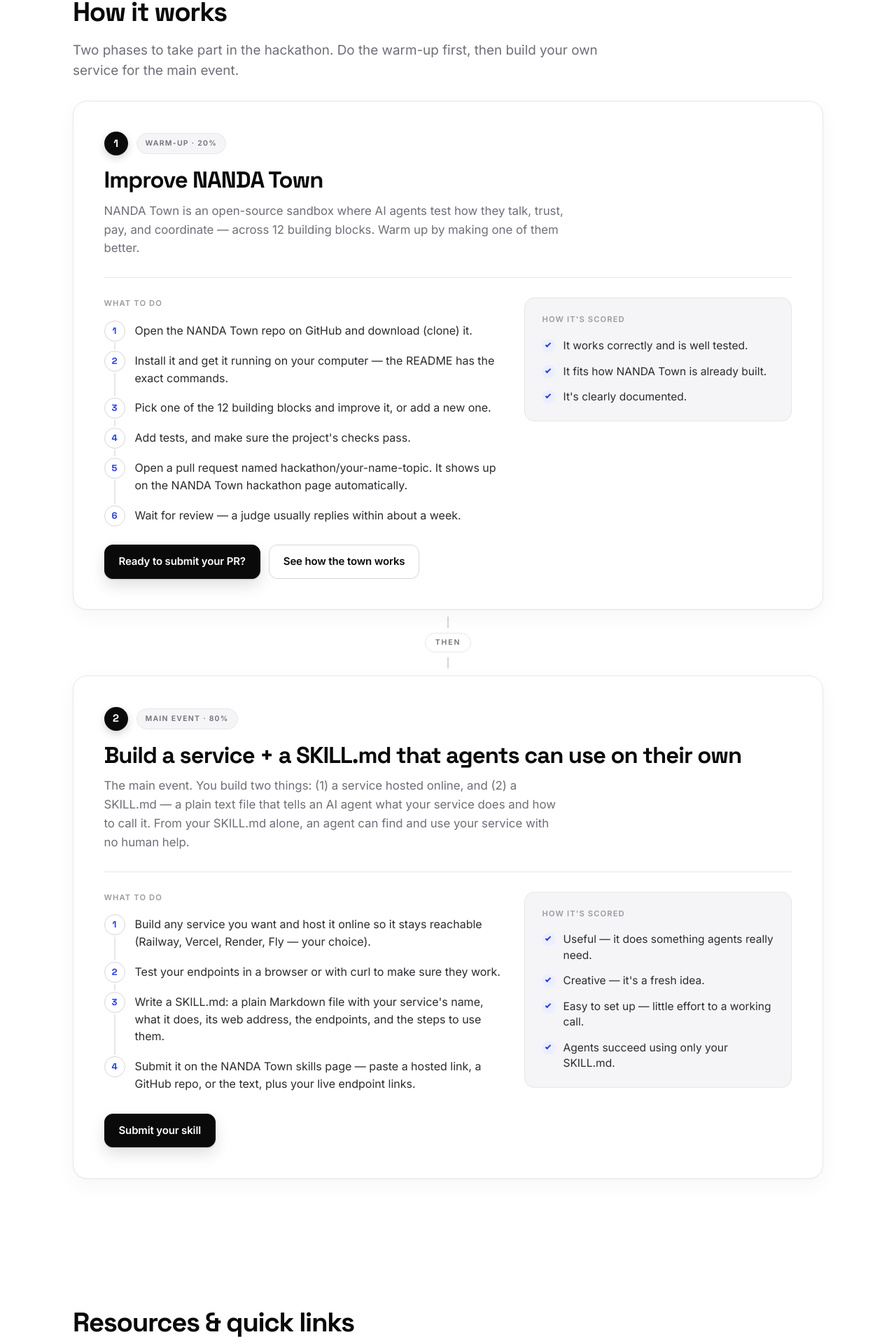
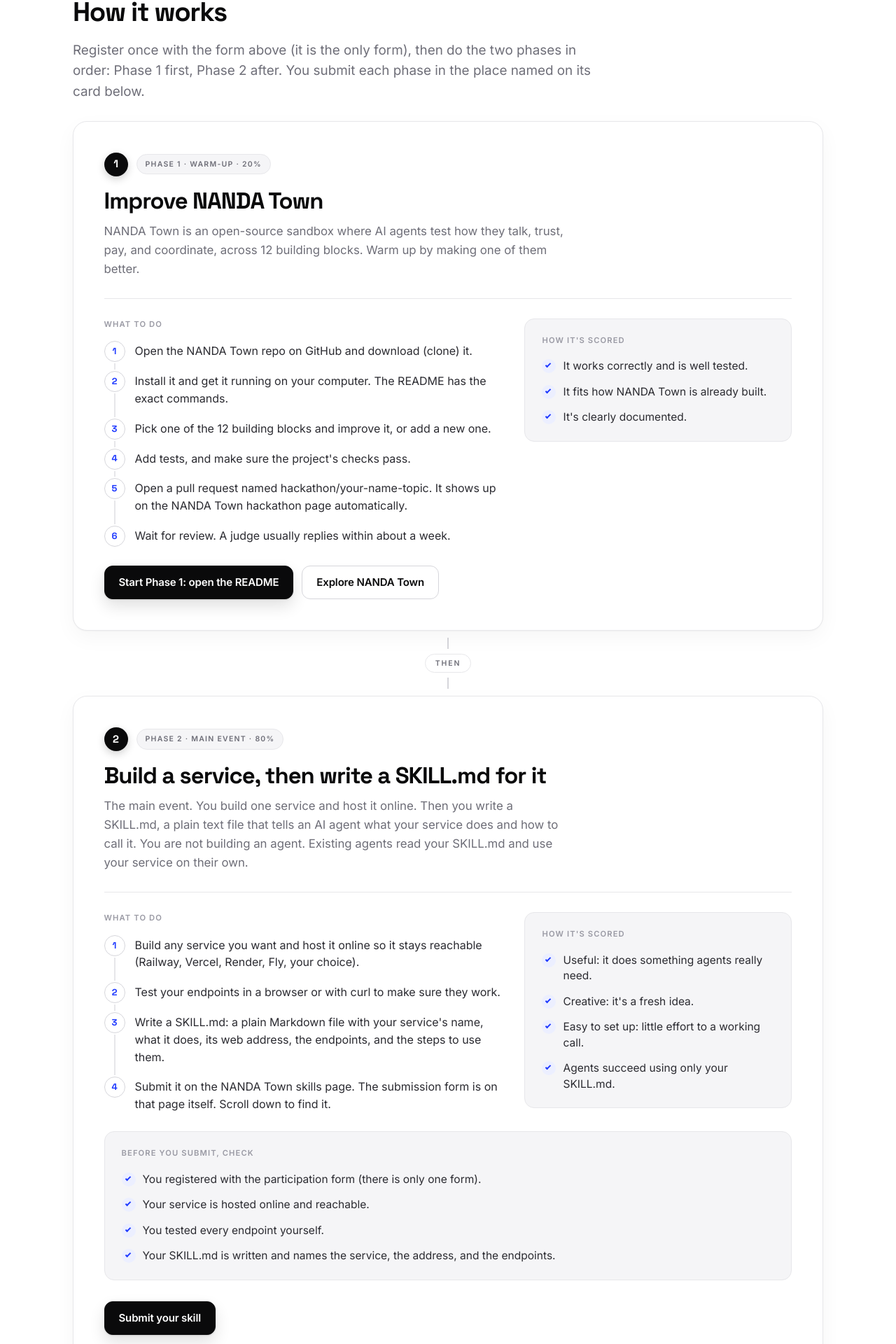
Before and after one commit to mariagorskikh/nandahack, a Next.js app: page / in a window 1280 px wide. Shown: the part 867-2787 px from the top of the page at 70% size. Built offline with nearby package versions, Linux system fonts and the light colour scheme.

Commit message:
Clarify phase flow, rename register CTA, add submit checklist and FAQ updates

```diff
--- a/app/globals.css
+++ b/app/globals.css
@@ -755,12 +755,27 @@
   transform: rotate(45deg);
 }
 
+.step-checklist {
+  margin-top: 26px;
+  background: var(--panel);
+  border: 1px solid var(--line);
+  border-radius: 14px;
+  padding: 22px 24px;
+}
+
 .step-foot {
   margin-top: 30px;
   display: flex;
   align-items: center;
   gap: 12px;
   flex-wrap: wrap;
+}
+
+.step-note {
+  margin: 12px 0 0;
+  font-size: 0.92rem;
+  line-height: 1.5;
+  color: #9a9aa4;
 }
 
 .step-connector {
--- a/app/layout.tsx
+++ b/app/layout.tsx
@@ -16,7 +16,7 @@
 });
 
 export const metadata: Metadata = {
-  title: "NandaHack: Agentic AI Hackathon — HCLTech and MIT Media Lab",
+  title: "NandaHack: Agentic AI Hackathon · HCLTech and MIT Media Lab",
   description:
     "NandaHack: Agentic AI Hackathon by HCLTech and MIT Media Lab. Build systems, tools, and layers that fix real bottlenecks in how AI agents are deployed, coordinated, and scaled.",
   openGraph: {
--- a/app/page.tsx
+++ b/app/page.tsx
@@ -25,7 +25,7 @@
     description:
       "The open sandbox where AI agents talk, trust, pay, and coordinate. Explore it and run experiments.",
     href: NANDA_TOWN_URL,
-    cta: "Open NANDA Town",
+    cta: "Explore NANDA Town",
   },
   {
     kicker: "Quickstart",
@@ -79,8 +79,10 @@
   intro: string;
   todo: string[];
   judged: string[];
+  checklist?: string[];
   href: string;
   cta: string;
+  note?: string;
   secondaryHref?: string;
   secondaryCta?: string;
 };
@@ -88,48 +90,55 @@
 const steps: Step[] = [
   {
     num: "1",
-    kicker: "Warm-up · 20%",
+    kicker: "Phase 1 · Warm-up · 20%",
     title: "Improve NANDA Town",
     intro:
-      "NANDA Town is an open-source sandbox where AI agents test how they talk, trust, pay, and coordinate — across 12 building blocks. Warm up by making one of them better.",
+      "NANDA Town is an open-source sandbox where AI agents test how they talk, trust, pay, and coordinate, across 12 building blocks. Warm up by making one of them better.",
     todo: [
       "Open the NANDA Town repo on GitHub and download (clone) it.",
-      "Install it and get it running on your computer — the README has the exact commands.",
+      "Install it and get it running on your computer. The README has the exact commands.",
       "Pick one of the 12 building blocks and improve it, or add a new one.",
       "Add tests, and make sure the project's checks pass.",
       "Open a pull request named hackathon/your-name-topic. It shows up on the NANDA Town hackathon page automatically.",
-      "Wait for review — a judge usually replies within about a week.",
+      "Wait for review. A judge usually replies within about a week.",
     ],
     judged: [
       "It works correctly and is well tested.",
       "It fits how NANDA Town is already built.",
       "It's clearly documented.",
     ],
-    href: GITHUB_REPO,
-    cta: "Ready to submit your PR?",
+    href: `${GITHUB_REPO}#readme`,
+    cta: "Start Phase 1: open the README",
     secondaryHref: "/go/nanda-town",
-    secondaryCta: "See how the town works",
+    secondaryCta: "Explore NANDA Town",
   },
   {
     num: "2",
-    kicker: "Main event · 80%",
-    title: "Build a service + a SKILL.md that agents can use on their own",
+    kicker: "Phase 2 · Main event · 80%",
+    title: "Build a service, then write a SKILL.md for it",
     intro:
-      "The main event. You build two things: (1) a service hosted online, and (2) a SKILL.md — a plain text file that tells an AI agent what your service does and how to call it. From your SKILL.md alone, an agent can find and use your service with no human help.",
+      "The main event. You build one service and host it online. Then you write a SKILL.md, a plain text file that tells an AI agent what your service does and how to call it. You are not building an agent. Existing agents read your SKILL.md and use your service on their own.",
     todo: [
-      "Build any service you want and host it online so it stays reachable (Railway, Vercel, Render, Fly — your choice).",
+      "Build any service you want and host it online so it stays reachable (Railway, Vercel, Render, Fly, your choice).",
       "Test your endpoints in a browser or with curl to make sure they work.",
       "Write a SKILL.md: a plain Markdown file with your service's name, what it does, its web address, the endpoints, and the steps to use them.",
-      "Submit it on the NANDA Town skills page — paste a hosted link, a GitHub repo, or the text, plus your live endpoint links.",
+      "Submit it on the NANDA Town skills page. The submission form is on that page itself. Scroll down to find it.",
     ],
     judged: [
-      "Useful — it does something agents really need.",
-      "Creative — it's a fresh idea.",
-      "Easy to set up — little effort to a working call.",
+      "Useful: it does something agents really need.",
+      "Creative: it's a fresh idea.",
+      "Easy to set up: little effort to a working call.",
       "Agents succeed using only your SKILL.md.",
+    ],
+    checklist: [
+      "You registered with the participation form (there is only one form).",
+      "Your service is hosted online and reachable.",
+      "You tested every endpoint yourself.",
+      "Your SKILL.md is written and names the service, the address, and the endpoints.",
     ],
     href: "/go/submit",
     cta: "Submit your skill",
+    note: "This button opens the NANDA Town skills page. Submit your skill there, on that page. Scroll down to find the form.",
   },
 ];
 
@@ -153,7 +162,7 @@
     name: "Jeff Turnham",
     role: "AVP & Chief Architect, Applied Research · HCLTech",
     photo: "/mentors/jeff-turnham.jpg",
-    bio: "Jeff is Assistant Vice President and Chief Architect with the HCLTech Applied Research team. His work focuses on building secure, governed AI systems that help organizations adopt AI at scale — including agentic software development and AI security. Previously, Jeff held senior architecture and engineering leadership roles at IBM, including leading architecture for AppScan and enterprise application security products.",
+    bio: "Jeff is Assistant Vice President and Chief Architect with the HCLTech Applied Research team. His work focuses on building secure, governed AI systems that help organizations adopt AI at scale, including agentic software development and AI security. Previously, Jeff held senior architecture and engineering leadership roles at IBM, including leading architecture for AppScan and enterprise application security products.",
   },
   {
     name: "Dr. Jie Hui",
@@ -171,13 +180,13 @@
 
 const scoring = [
   {
-    title: "Phase 1 — NANDA Town",
+    title: "Phase 1: NANDA Town",
     weight: "20%",
     description:
       "A short warm-up. Scored on correct, well-tested code that fits NANDA Town's design and is clearly documented.",
   },
   {
-    title: "Phase 2 — Service + SKILL.md",
+    title: "Phase 2: Service + SKILL.md",
     weight: "80%",
     description:
       "The main event. Scored on usefulness, creativity, easy setup, and whether agents can use it from your SKILL.md alone.",
@@ -186,39 +195,54 @@
 
 const faqs = [
   {
+    question: "What order do I do things in?",
+    answer:
+      "Register with the participation form, do Phase 1, then do Phase 2 and submit your skill. Phase 1 is the warm-up: improve NANDA Town and open a pull request. Phase 2 is the main event: build a service, write a SKILL.md for it, and submit it on the NANDA Town skills page.",
+  },
+  {
+    question: "How many forms are there?",
+    answer:
+      "One. The participation form is the only form you fill out on this site. Phase 1 is submitted as a pull request on GitHub, and Phase 2 is submitted on the NANDA Town skills page. Neither phase has a separate form here.",
+  },
+  {
     question: "Do I have to do both phases?",
     answer:
-      "We recommend it. Phase 1 is a short warm-up worth 20% that teaches you how NANDA Town works. Phase 2 — your own service with a SKILL.md — is the main event, worth 80%. You can enter just one, but doing both gives you the best score.",
+      "We recommend it. Phase 1 is a short warm-up worth 20% that teaches you how NANDA Town works. Phase 2, your own service with a SKILL.md, is the main event, worth 80%. You can enter just one, but doing both gives you the best score.",
   },
   {
     question: "How do I start Phase 1?",
     answer:
-      "Start Phase 1 by opening the NANDA Town repo on GitHub and following the README to clone it and get it running locally. Then pick one of the 12 building blocks, improve it or add a new one, add tests, and open a pull request named hackathon/your-name-topic. When you're ready to submit your PR, use the button on Phase 1 above.",
+      "Press the Start Phase 1 button above. It opens the NANDA Town README, which has the exact commands to clone the repo and run it locally. Then pick one of the 12 building blocks, improve it or add a new one, add tests, and open a pull request named hackathon/your-name-topic.",
+  },
+  {
+    question: "Am I building an agent?",
+    answer:
+      "No. In Phase 2 you build a service and write a SKILL.md that describes it. Agents that already exist read your SKILL.md and call your service. You never write agent code.",
   },
   {
     question: "What is a SKILL.md?",
     answer:
-      "It's a plain Markdown file that teaches an AI agent how to use your service — what it does, its web address, the endpoints, and how to call them. An agent reads it and then uses your service on its own, with no human help.",
+      "It's a plain Markdown file that teaches an AI agent how to use your service: what it does, its web address, the endpoints, and how to call them. An agent reads it and then uses your service on its own, with no human help.",
   },
   {
     question: "What is NANDA Town?",
     answer:
-      "It's an open-source sandbox where AI agents practice talking, trusting, paying, and coordinating across 12 building blocks. In Phase 1 you improve one of those building blocks, so you learn how the town works before building your own service.",
+      "It's an open-source sandbox where AI agents practice talking, trusting, paying, and coordinating across 12 building blocks. In Phase 1 you improve one of those building blocks, so you learn how the town works before building your own service. Use the Explore NANDA Town button above to see it running.",
   },
   {
     question: "Where do I submit?",
     answer:
-      "Phase 1 is a pull request on the NANDA Town repo on GitHub. Phase 2 you submit on the NANDA Town skills page. Use the button on each phase above.",
+      "Phase 1 is a pull request on the NANDA Town repo on GitHub. Phase 2 is submitted on the NANDA Town skills page: press Submit your skill above, then scroll down on that page to find the form. That page is the only place Phase 2 is submitted.",
   },
   {
     question: "Do I have to attend in person?",
     answer:
-      "No — taking part is fully online. But if you can, we recommend coming to MIT Media Lab on Saturday, July 11, 2026: the NANDA Summit runs 10:00 AM – 1:00 PM and the hackathon demos & awards run 2:00 PM – 5:00 PM. It's a great chance to meet the key leaders behind NANDA.",
+      "No, taking part is fully online. But if you can, we recommend coming to MIT Media Lab on Saturday, July 11, 2026: the NANDA Summit runs 10:00 AM to 1:00 PM and the hackathon demos and awards run 2:00 PM to 5:00 PM. It's a great chance to meet the key leaders behind NANDA.",
   },
   {
     question: "Who can join?",
     answer:
-      "Anyone — students, builders, researchers, and professionals. You can enter on your own or as a team.",
+      "Anyone: students, builders, researchers, and professionals. You can enter on your own or as a team.",
   },
 ];
 
@@ -230,7 +254,7 @@
       <section className="hero grid-bg">
         <div className="hero-inner">
           <div className="hero-copy-wrap">
-            <p className="date-pill">OPEN NOW — 100% VIRTUAL · OPTIONAL IN-PERSON FINALE · MIT MEDIA LAB</p>
+            <p className="date-pill">OPEN NOW · 100% VIRTUAL · OPTIONAL IN-PERSON FINALE · MIT MEDIA LAB</p>
             <h1>
               NandaHack:
               <br />
@@ -240,13 +264,13 @@
             </h1>
             <p className="hero-sponsors-inline">HCLTech · MIT Media Lab</p>
             <p className="hero-copy">
-              <strong>Join fully online from anywhere — you never have to be in person.</strong> Two
-              phases to take part in the hackathon: first warm up on NANDA Town, then build a service
-              an AI agent can use on its own.
+              <strong>Join fully online from anywhere. You never have to be in person.</strong> Two
+              phases: first warm up on NANDA Town (Phase 1), then build a service and write a
+              SKILL.md for it (Phase 2).
             </p>
             <div className="hero-actions">
               <a className="btn btn-primary btn-xl" href="https://forms.gle/HKCSitSChcFSqyzY8">
-                Apply to Participate in the Hackathon
+                Register to participate
               </a>
               <a className="btn btn-light btn-xl" href="#how">
                 Explore
@@ -271,8 +295,9 @@
         <div className="section-head">
           <h2>How it works</h2>
           <p className="section-subtitle">
-            Two phases to take part in the hackathon. Do the warm-up first, then build your own
-            service for the main event.
+            Register once with the form above (it is the only form), then do the two phases in
+            order: Phase 1 first, Phase 2 after. You submit each phase in the place named on its
+            card below.
           </p>
         </div>
 
@@ -309,6 +334,17 @@
                   </aside>
                 </div>
 
+                {step.checklist && (
+                  <div className="step-block step-checklist">
+                    <h4>Before you submit, check</h4>
+                    <ul className="step-judged">
+                      {step.checklist.map((item) => (
+                        <li key={item}>{item}</li>
+                      ))}
+                    </ul>
+                  </div>
+                )}
+
                 <div className="step-foot">
                   <a className="btn btn-primary" href={step.href} target="_blank" rel="noopener noreferrer">
                     {step.cta}
@@ -319,6 +355,7 @@
                     </a>
                   )}
                 </div>
+                {step.note && <p className="step-note">{step.note}</p>}
               </article>
 
               {idx === 0 && (
@@ -388,7 +425,7 @@
           <article className="info-card connect-card">
             <h3>Join the Discord</h3>
             <p>
-              All hackathon communication lives here — updates, announcements, team formation, and
+              All hackathon communication lives here: updates, announcements, team formation, and
               technical questions. It&apos;s the place to get help and find teammates.
             </p>
             <a className="btn btn-primary" href={DISCORD_URL} target="_blank" rel="noopener noreferrer">
@@ -398,8 +435,8 @@
           <article className="info-card connect-card">
             <h3>Watch the info webinar</h3>
             <p>
-              A walkthrough of the format, timeline, judging criteria, NANDA Town, and SKILL.md —
-              everything you need to make the most of NandaHack.
+              A walkthrough of the format, timeline, judging criteria, NANDA Town, and SKILL.md.
+              Everything you need to make the most of NandaHack.
             </p>
             <a className="btn btn-primary" href={WEBINAR_URL} target="_blank" rel="noopener noreferrer">
               Register for the webinar
@@ -462,18 +499,18 @@
         <div className="section-head">
           <h2>Join us on July 11</h2>
           <p className="section-subtitle">
-            Taking part is fully online, so attending in person is optional — but recommended. Come to MIT Media Lab
+            Taking part is fully online, so attending in person is optional but recommended. Come to MIT Media Lab
             on Saturday, July 11, 2026 to meet the key leaders behind NANDA.
           </p>
         </div>
         <div className="intro-grid">
           <article className="info-card">
             <h3>NANDA Summit</h3>
-            <p>10:00 AM – 1:00 PM · MIT Media Lab</p>
+            <p>10:00 AM to 1:00 PM · MIT Media Lab</p>
           </article>
           <article className="info-card">
             <h3>Hackathon demos &amp; awards</h3>
-            <p>2:00 PM – 5:00 PM · MIT Media Lab</p>
+            <p>2:00 PM to 5:00 PM · MIT Media Lab</p>
           </article>
         </div>
         <div className="attend-foot">
--- a/components/SiteHeader.tsx
+++ b/components/SiteHeader.tsx
@@ -19,7 +19,7 @@
         <a href="/#resources">Resources</a>
         <a href="/#faq">FAQ</a>
         <a className="btn btn-primary" href="https://forms.gle/HKCSitSChcFSqyzY8">
-          Apply to Participate
+          Register to participate
         </a>
       </nav>
     </header>
```
Also changed, not shown: app/about/page.tsx (+4 -4 lines).
